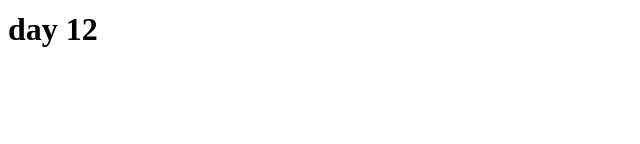
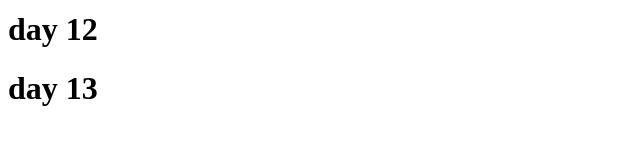
Before and after one commit to Abdurakhman00000/git-ex, a Next.js app: page /main/components/header/Header in a window 1280 px wide. Shown: the part 653-797 px from the top of the page, without its empty margins (0-640 px from the left). Built offline with nearby package versions, Linux system fonts and the light colour scheme.

Commit message:
feat: add

```diff
--- a/src/pages/main/components/header/Header.tsx
+++ b/src/pages/main/components/header/Header.tsx
@@ -18,6 +18,7 @@ const Header = () => {
           <h1>day 10</h1>
           <h1>day 11</h1>
           <h1>day 12</h1>
+          <h1>day 13</h1>
         </div>
       </div>
     </header>
```
